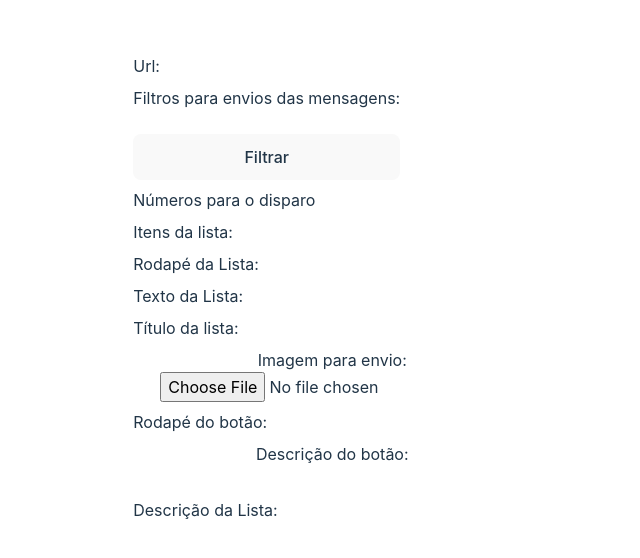
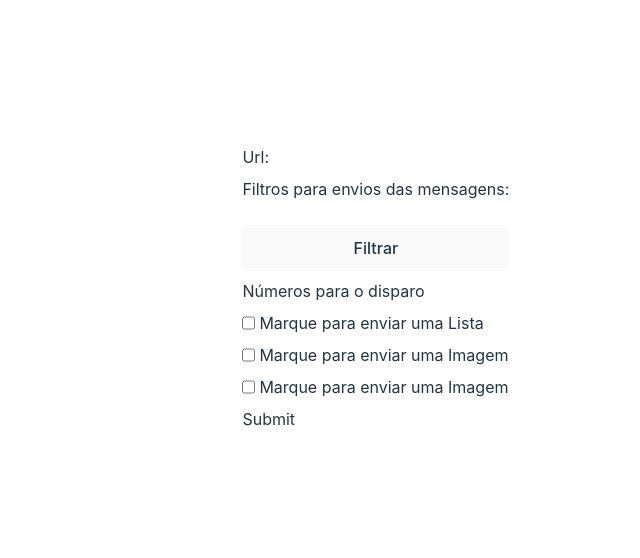
Before and after one commit to caiobrito18/My-Disparo, a React (Vite) app: page / in a window 1280 px wide. Shown: the part 112-670 px from the top of the page, without its empty margins (258-898 px from the left). Built offline with nearby package versions, Linux system fonts and the light colour scheme.

Commit message:
:sparkles:/adicionando-lógica-nos-campos

```diff
--- a/package.json
+++ b/package.json
@@ -9,10 +9,13 @@
     "preview": "vite preview"
   },
   "dependencies": {
+    "dotenv": "^16.0.1",
     "react": "^18.2.0",
-    "react-dom": "^18.2.0"
+    "react-dom": "^18.2.0",
+    "react-drag-drop-files": "^2.3.7"
   },
   "devDependencies": {
+    "@types/node": "^18.7.2",
     "@types/react": "^18.0.17",
     "@types/react-dom": "^18.0.6",
     "@vitejs/plugin-react": "^2.0.1",
--- a/src/App.tsx
+++ b/src/App.tsx
@@ -1,4 +1,5 @@
-import { useState } from 'react'
+import { FormEvent, useState } from 'react'
+import { FileUploader } from 'react-drag-drop-files'
 import reactLogo from './assets/react.svg'
 import './App.css'
 
@@ -15,12 +16,38 @@ function App() {
   const [btnDesc, setBtnDesc] = useState("")
   const [listDesc, setListDesc] = useState("")
 
+  function handleForm(e:FormEvent){
+    e.preventDefault()
+    const data = new FormData()
+
+    data.append("dataBulk", url)
+    data.append("dataBulk", filter)
+    data.append("dataBulk", listItems)
+    data.append("dataBulk", listFooter)
+    data.append("dataBulk", listText)
+    data.append("dataBulk", listDesc)
+    data.append("dataBulk", btnFooter)
+    data.append("dataBulk", btnDesc)
+    data.append("dataBulk", img)
+
+    console.log(data)
+
+  }
+  const handleImg = (img:any) => {
+  var reader = new FileReader();
+  reader.readAsDataURL(img);
+  reader.onloadend = function() {
+  var base64data:string = reader.result;
+  setImg(base64data)
+  console.log(base64data);
+}
+  };
 
   return (
-    <div className="App">
-      <div className='w-[80%] height-[90%] items-center justify-between'>
+    <div className="App w-[100%] height-[90%] items-center justify-between">
+      <div className=''>
 
-      <form className='items-start justify-between flex flex-col gap-2'>
+      <form onSubmit={handleForm} id='disparo' className='items-start justify-between flex flex-col gap-2'>
         {/* coloca as informações de envio */}
         <div>
           <label>Url: </label>
@@ -40,56 +67,75 @@ function App() {
 
         {/* coloca as informações de mensagem */}
 
-        {/* Itens da lista */}
-        <div>
+        {/* lista */}
+        <div className='flex gap-1'>
+          <input type={'checkbox'} onChange={()=>{
+            document.querySelector('#lista')?.classList.toggle('hidden')
+          }}/>
+          <p>Marque para enviar uma Lista</p>
+        </div>
+        <section id='lista' className='hidden justify-around'>
+          <div className='input-el'>
             <label>Itens da lista: </label>
-
             <input type={"text"} id='lista-itens' title='Separado com ";"'/>
           </div>
           {/* Rodapé da lista */}
-        <div>
+          <div className='input-el'>
             <label>Rodapé da Lista: </label>
-
             <input type={"text"} id='lista-rdp'/>
           </div>
           {/* Texto da lista */}
-        <div>
+          <div className='input-el'>
             <label>Texto da Lista: </label>
-
             <input type={"text"} id='lista-texto'/>
           </div>
           {/* Nome da Lista */}
-        <div>
+          <div className='input-el'>
             <label>Título da lista: </label>
-
             <input type={"text"} id='lista-titulo'/>
           </div>
+          {/* descrição da lista */}
+          <div className='input-el'>
+            <label>Descrição da Lista: </label>
+            <input type={"text"} id='lista-desc'/>
+          </div>
+        </section>
+
         {/* Imagem */}
-        <div>
+        <div className='flex gap-1'>
+          <input type={'checkbox'} onChange={()=>{
+            document.querySelector('#imagem')?.classList.toggle('hidden')
+          }}/>
+          <p>Marque para enviar uma Imagem</p>
+        </div>
+        <section id='imagem' className='hidden'>
+          <div className='input-el h-20'>
             <label>Imagem para envio: </label>
+            <FileUploader className=''handleChange={handleImg} name="img" types={["PNG","JPEG","JPG","JFIF"]} />
+          </div>
+        </section>
 
-        <input type={"file"} id='img'/>
+        {/* Botão */}
+        <div className='flex gap-1'>
+          <input type={'checkbox'} onChange={()=>{
+            document.querySelector('#botao')?.classList.toggle('hidden')
+          }}/>
+          <p>Marque para enviar uma Imagem</p>
         </div>
-        {/* Rodpé do Botão */}
-        <div>
+        <section id='botao' className='hidden'>
+          <div className='input-el'>
             <label>Rodapé do botão: </label>
-
             <input type={"text"} id='btn-rdp'/>
           </div>
           {/* Descrição do botão */}
-        <div>
+          <div className='input-el'>
             <label>Descrição do botão: </label>
-
             <input type={"text"} id='btn-desc'/>
           </div>
-        {/* descrição da lista */}
-        <div>
-        <label>Descrição da Lista: </label>
-
-        <input type={"text"} id='lista-desc'/>
-        </div>
+        </section>
 
 
+          <input type={"submit"} />
       </form>
       </div>
     </div>
--- a/src/index.css
+++ b/src/index.css
@@ -71,3 +71,8 @@ button:focus-visible {
     background-color: #f9f9f9;
   }
 }
+@layer components{
+  .input-el{
+    @apply flex m-2 gap-1 w-full flex-col h-10
+  }
+}
--- a/vite.config.ts
+++ b/vite.config.ts
@@ -1,7 +1,13 @@
-import { defineConfig } from 'vite'
+import { defineConfig,loadEnv } from 'vite'
+import dotenv from 'dotenv'
 import react from '@vitejs/plugin-react'
+// https://vitejs.dev/config/
 
-// https://vitejs.dev/config/
-export default defineConfig({
-  plugins: [react()]
+dotenv.config()
+export default defineConfig( {
+
+  plugins: [react()],
+  server:{
+    port: 5000
+}
 })
```
Also changed, not shown: 2 other files (tests, documents, lock files or other folders). Lines whose indentation alone changed are shown as unchanged.
